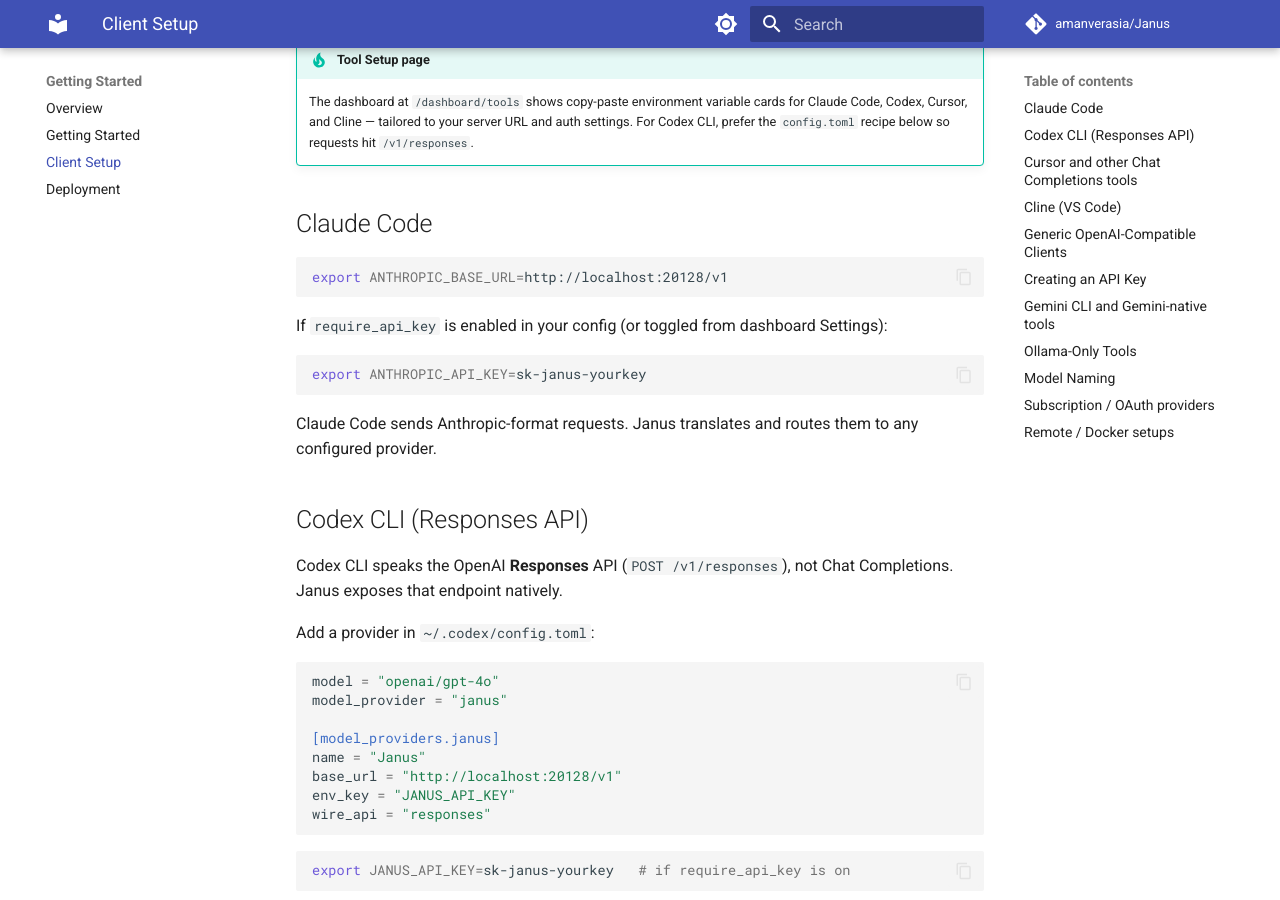
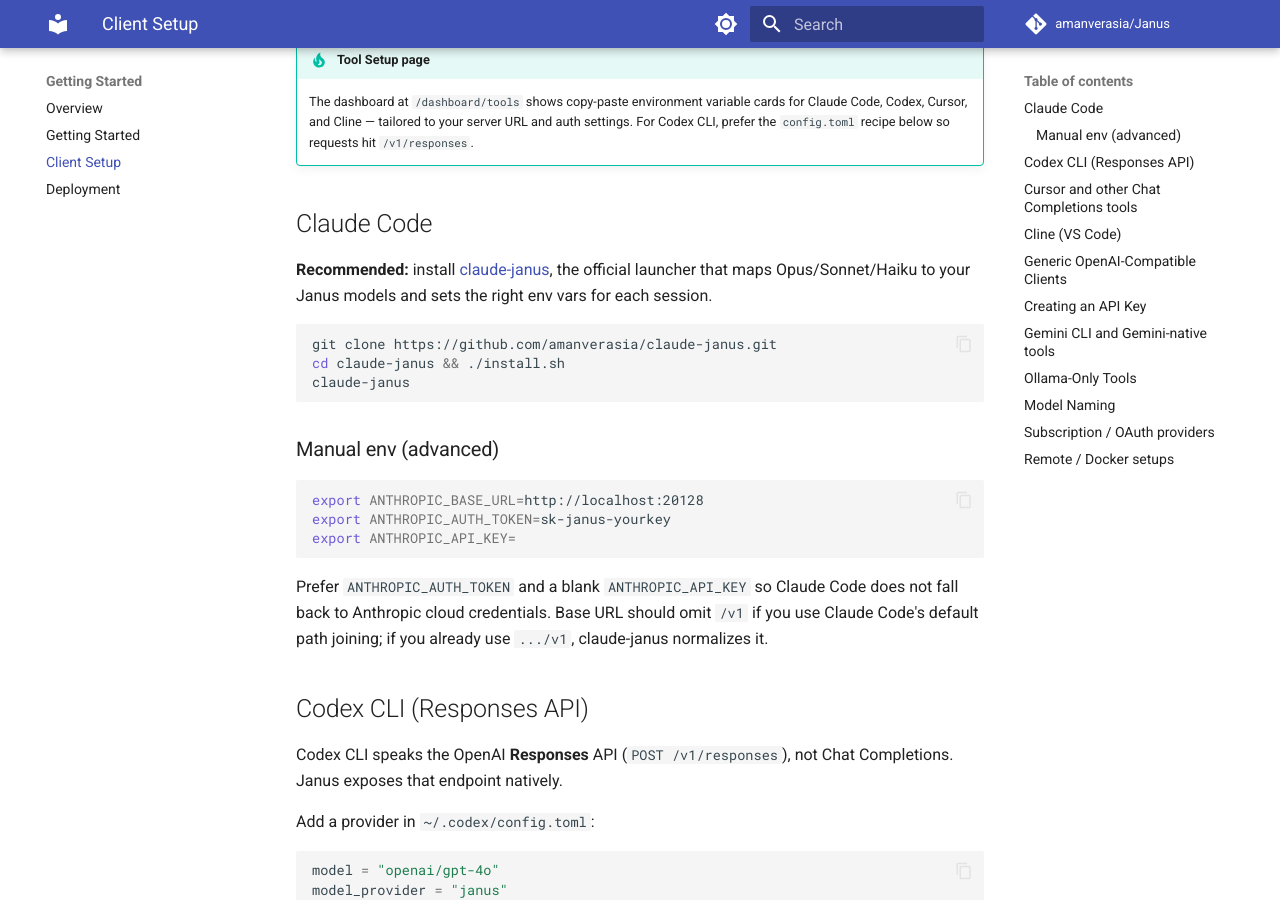
Before and after one commit to amanverasia/Janus, an MkDocs documentation site: the page built from docs/client-setup.md, in a window 1280 px wide and 900 px high, scrolled down 283 px. Built offline with MkDocs 1.6.1 and Material for MkDocs 9.7.7, drawn with Linux system fonts in a browser that asks for light colours; comment, search, counter and statistics services are not loaded.

Commit message:
Recommend claude-janus as the official Claude Code setup.
Co-authored-by: Cursor <cursoragent@cursor.com>

````diff
--- a/docs/client-setup.md
+++ b/docs/client-setup.md
@@ -12,17 +12,23 @@ and Ollama-native clients use the host root `http://localhost:20128`.
 
 ## Claude Code
 
+**Recommended:** install [claude-janus](https://github.com/amanverasia/claude-janus), the official launcher that maps Opus/Sonnet/Haiku to your Janus models and sets the right env vars for each session.
+
 ```bash
-export ANTHROPIC_BASE_URL=http://localhost:20128/v1
+git clone https://github.com/amanverasia/claude-janus.git
+cd claude-janus && ./install.sh
+claude-janus
 ```
 
-If `require_api_key` is enabled in your config (or toggled from dashboard Settings):
+### Manual env (advanced)
 
 ```bash
-export ANTHROPIC_API_KEY=sk-janus-yourkey
+export ANTHROPIC_BASE_URL=http://localhost:20128
+export ANTHROPIC_AUTH_TOKEN=sk-janus-yourkey
+export ANTHROPIC_API_KEY=
 ```
 
-Claude Code sends Anthropic-format requests. Janus translates and routes them to any configured provider.
+Prefer `ANTHROPIC_AUTH_TOKEN` and a blank `ANTHROPIC_API_KEY` so Claude Code does not fall back to Anthropic cloud credentials. Base URL should omit `/v1` if you use Claude Code's default path joining; if you already use `.../v1`, claude-janus normalizes it.
 
 ## Codex CLI (Responses API)
 
````
Also changed, not shown: src/janus/dashboard/templates/tools.html (+7 -2 lines).
